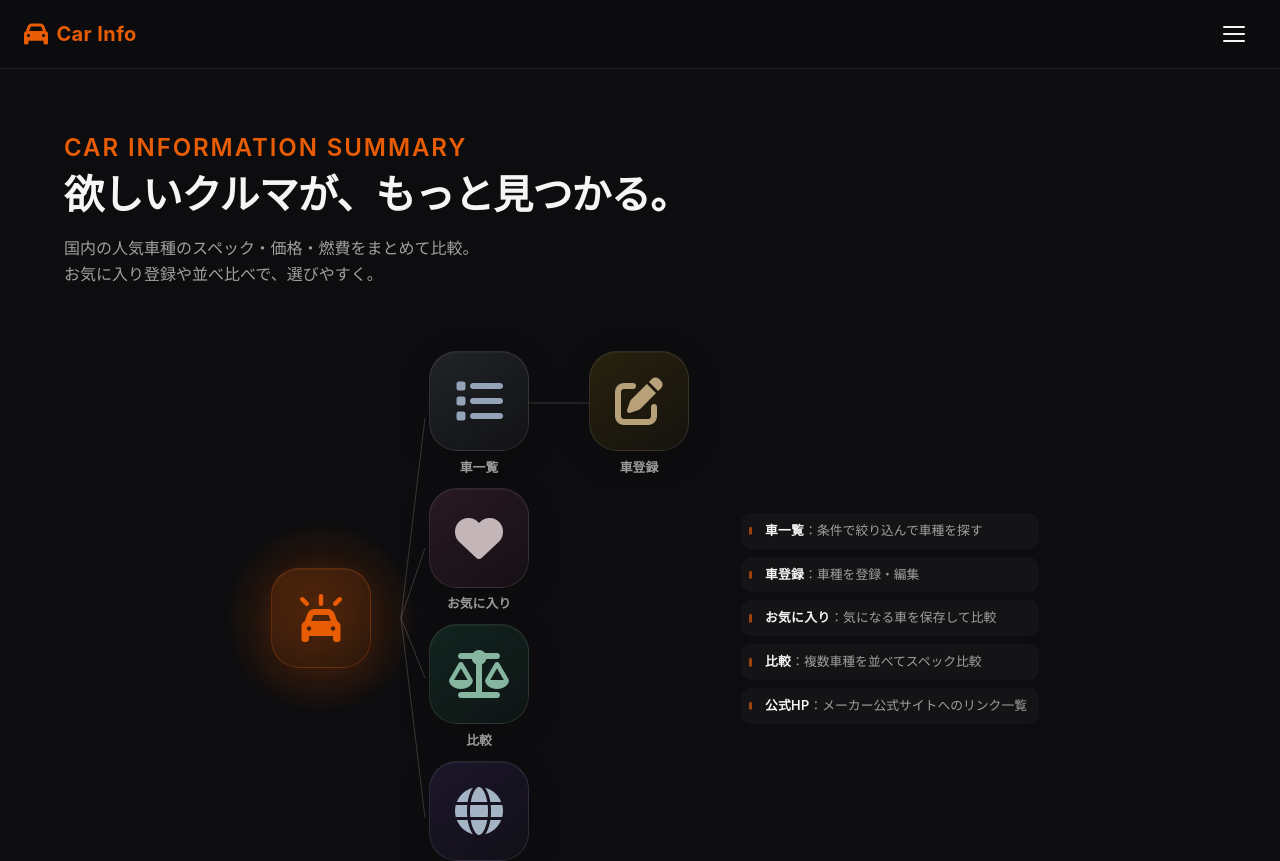
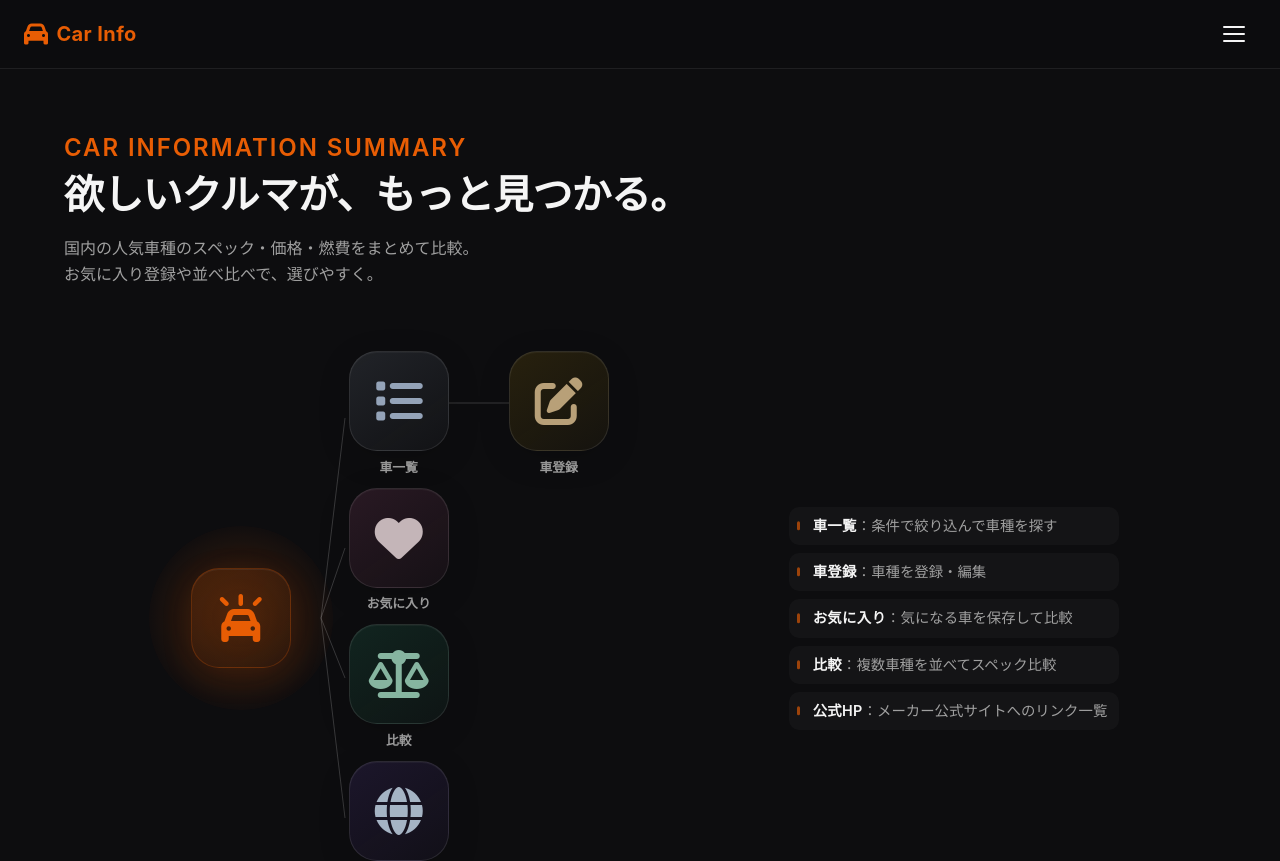
Before and after one commit to Yuto-design/car-info-app, a React (Create React App) app: page / in a window 1280 px wide. Shown: the top 861 px of the page. Built offline with nearby package versions, Linux system fonts and the light colour scheme.

Commit message:
Update Home Folder

```diff
--- a/src/features/home/HomeSiteDescList.css
+++ b/src/features/home/HomeSiteDescList.css
@@ -1,5 +1,5 @@
 .home-hero-site-desc-list {
-  margin: 0 0 0 2rem;
+  margin: 0 0 0 10rem;
   padding: 0 0 0 1.25rem;
   list-style: none;
   flex-shrink: 0;
@@ -7,8 +7,8 @@
   flex-direction: column;
   justify-content: center;
   gap: 0.5rem;
-  max-width: 320px;
-  font-size: 0.8rem;
+  max-width: 400px;
+  font-size: 0.9rem;
   line-height: 1.55;
   color: var(--color-text-muted, #a0a0a0);
 }
```
